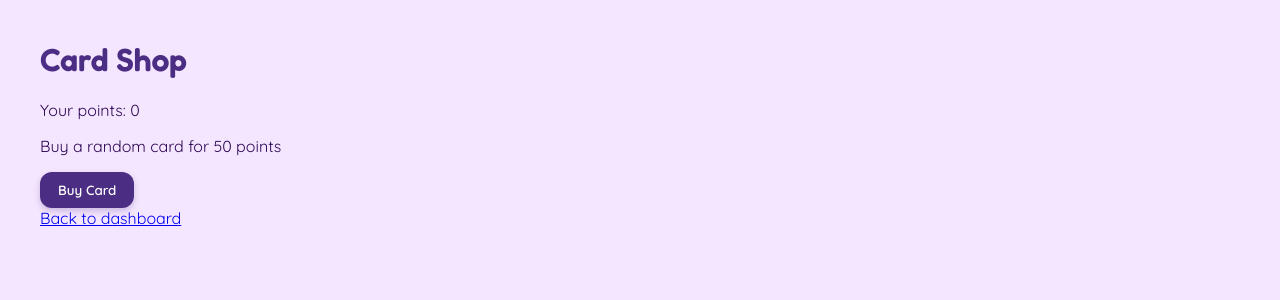
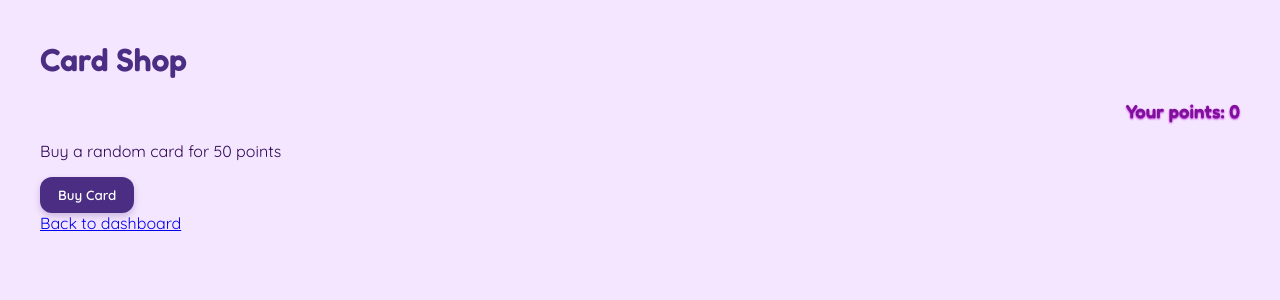
Before and after one commit to PeriBomb/CSE-108-Final-Project, a Flask app: page /student/shop in a window 1280 px wide. Shown: the top 300 px of the page. Run offline with Flask 3, Linux system fonts and the light colour scheme; the visitor is signed in with stand-in values (Sample User, id 1).

Commit message:
Added a css class for points to make it stand out, fixed alignment with points

```diff
--- a/templates/student_shop.html
+++ b/templates/student_shop.html
@@ -8,7 +8,7 @@
 </head>
 <body>
     <h1>Card Shop</h1>
-    <p>Your points: {{ points }}</p>
+    <h3 class = "points">Your points: {{ points }}</h3>
 
     {% with messages = get_flashed_messages() %}
         {% for message in messages %}
--- a/templates/student_study.html
+++ b/templates/student_study.html
@@ -8,7 +8,9 @@
 </head>
 <body>
     <h1>Study</h1>
-    <p>Points: {{ current_user.points }}</p>
+    <div class="points" style="padding-right: 5px;">
+        <h3>Points: {{ current_user.points }}</h3>
+    </div>
 
     {% with messages = get_flashed_messages() %}
         {% for message in messages %}
```
